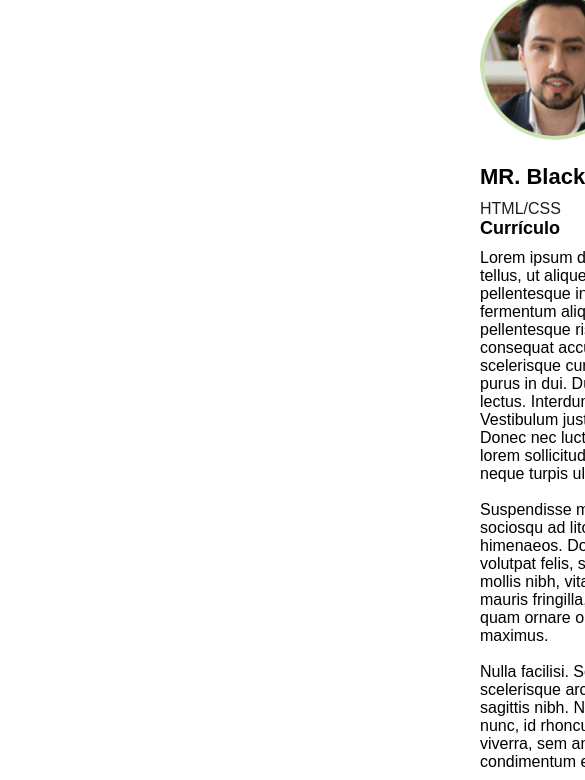
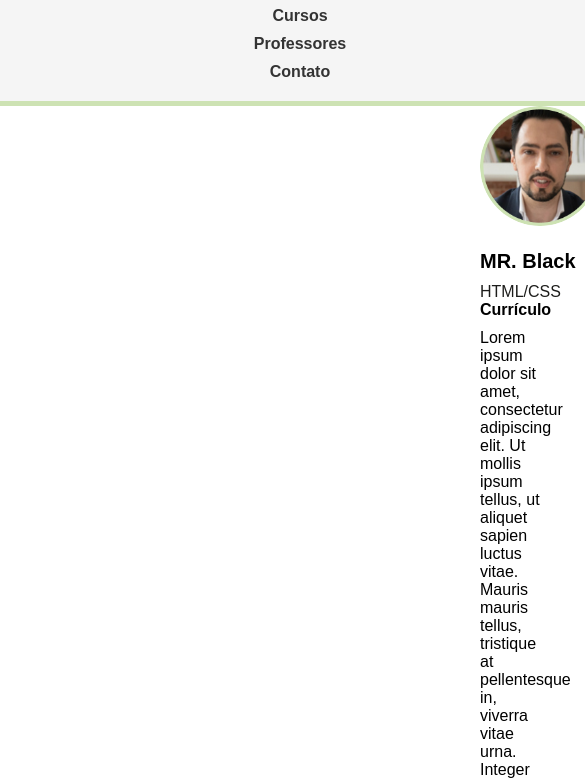
Before and after one commit to x97379554/CursoWedesingOneByOne, a plain HTML site: page ProjetoFinalCSS/indexPerfil.html in a window 390 px wide. Shown: the part 69-849 px from the top of the page, 585 px wide, since content can reach past the window. Drawn offline with Linux system fonts and the light colour scheme.

Commit message:
Update style.css

```diff
--- a/ProjetoFinalCSS/style.css
+++ b/ProjetoFinalCSS/style.css
@@ -379,3 +379,61 @@ footer{
     margin-left: 30rem;
 
 }
+
+
+
+@media (max-width: 768px) {
+    header {
+        grid-template-columns: 1fr;
+        text-align: center;
+    }
+
+    .nav-bar {
+        justify-self: center;
+        margin-top: 10px;
+    }
+
+    .nav-bar ul {
+        flex-direction: column;
+        align-items: center;
+    }
+
+    .nav-bar ul li {
+        margin-left: 0;
+        margin-bottom: 10px;
+    }
+
+    .main-footer {
+        flex-direction: column;
+        align-items: center;
+    }
+
+    .submenu, .redes {
+        margin-left: 0;
+        text-align: center;
+    }
+
+    .redes {
+        margin-left: 0;
+        margin-top: 20px;
+    }
+}
+
+@media (max-width: 480px) {
+    .logo {
+        font-size: 24px;
+    }
+
+    .perfil img {
+        width: 120px;
+        height: 120px;
+    }
+
+    .perfil h3 {
+        font-size: 20px;
+    }
+
+    .descricao h2, .contato h2 {
+        font-size: 16px;
+    }
+}
```
